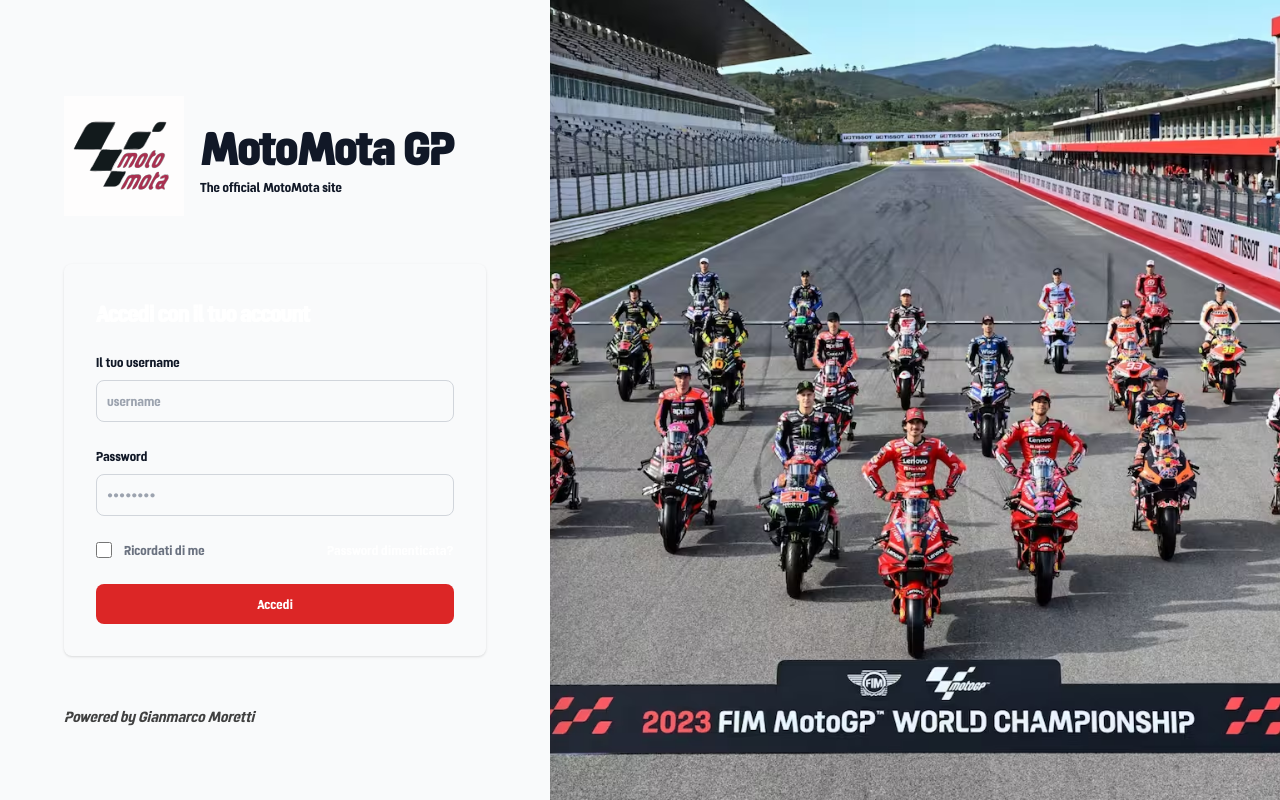
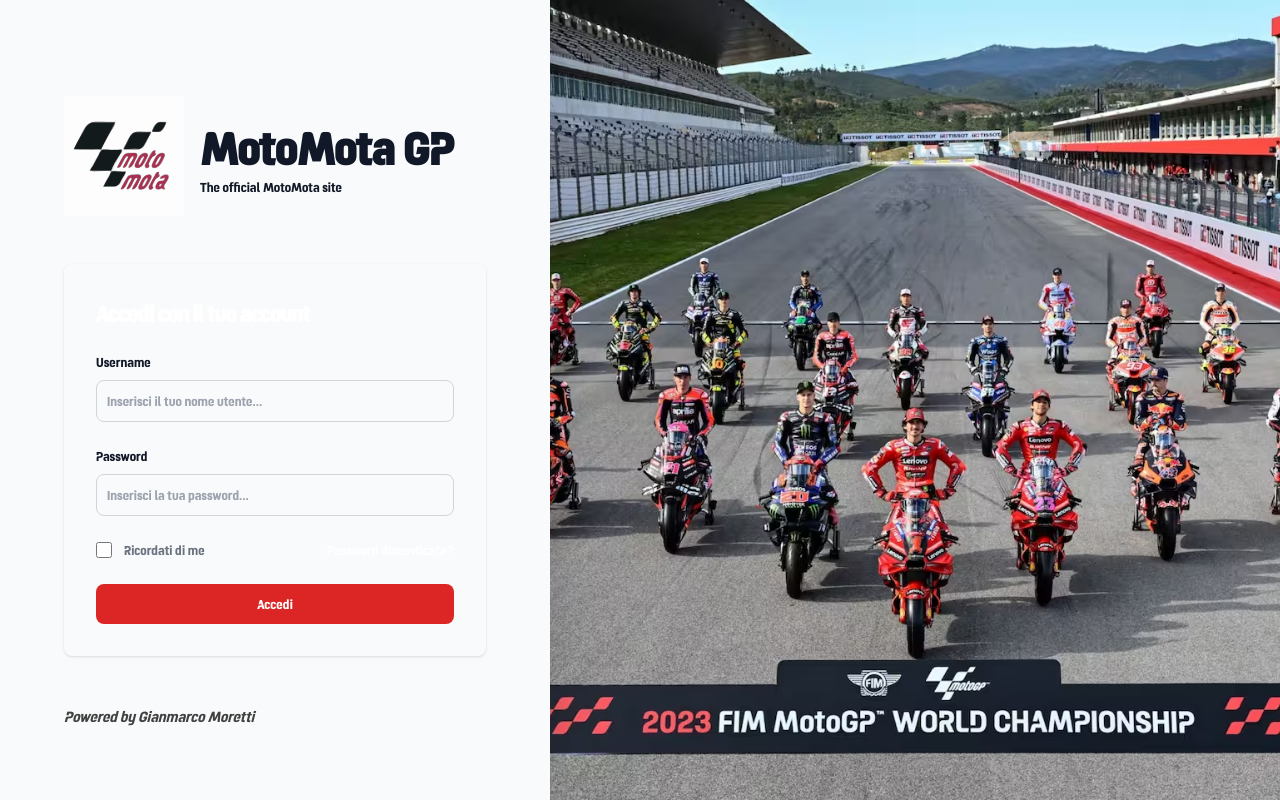
Before and after one commit to Giamma92/MotoMotaGP-React, a React (Create React App) app: page /login in a window 1280 px wide. Built offline with nearby package versions, Linux system fonts and the light colour scheme; no server answers.

Commit message:
feat: Added input component to handle form input and validations

```diff
--- a/src/App.tsx
+++ b/src/App.tsx
@@ -2,7 +2,7 @@
 import Login from './components/Pages/Login'
 import NoPage from './components/Pages/NoPage';
 
-import { BrowserRouter, Route, Routes, useNavigate } from "react-router-dom";
+import { BrowserRouter, Route, Routes } from "react-router-dom";
 import { AuthProvider, useAuth } from './components/Auth/AuthContext';
 
 import { ApolloClient, InMemoryCache, ApolloProvider, HttpLink, ApolloLink } from '@apollo/client';
@@ -51,7 +51,7 @@
             //     authorization: getNewToken(),
             //   },
             // });
-            authContext.logout();
+            // authContext.logout();
             // Retry the request, returning the new observable
             return forward(operation);
         }
--- a/src/components/Forms/LoginForm.tsx
+++ b/src/components/Forms/LoginForm.tsx
@@ -8,6 +8,8 @@
 // import { AUTH_TOKEN } from './constants';
 import { Toast, notifyError, notifySuccess } from "../Toast";
 import { useAuth } from '../Auth/AuthContext';
+import Input from 'components/UI/form/Input';
+// import { useFormInput } from 'components/UI/form/FormInput';
 // import type { LazyQueryHookOptions } from '@apollo/client';
 
 function LoginForm() {
@@ -15,17 +17,28 @@
   let authContext: any = useAuth();
   const navigate = useNavigate();
 
-  // //clear token when navigate to login page
-  // authContext.logout();
-
   const [formState, setFormState] = useState({
     username: '',
     password: '',
+    remember: true,
+
+    isValid: true
   });
 
-  // const [ loginState ] = useState({
-  //   error: '',
-  // });
+
+  function OnChangeInputForm(value: any, error: string, field: string): void {
+      (formState as any)[field] = value;
+
+      const isValid = !error || error === ''
+      setFormState({...formState, isValid})
+  }
+
+  function  ValidatePassword(value: any) {
+    if (value?.length < 8) {
+          return 'La password deve essere lunga almeno 8 caratteri';
+        }
+        return ''; // No error
+  }
 
   // const queryOptions = {
   //   fetchPolicy: "no-cache",
@@ -46,13 +59,13 @@
   });
 
   const sendLogin = () => {
-    if(!formState.username || !formState.password)
+    if(!formState.username || formState.username === '' || !formState.password || formState.password === '')
       notifyError("Inserisci username e password!");
     else
       doLogin({
         variables: {
           username: formState.username,
-          password: formState.password
+          password: Md5.hashStr(formState.password)
         }
       });
   }
@@ -101,33 +114,42 @@
                     </h1>
                     <form className="space-y-4 md:space-y-6" action="#">
                         <Toast />
-                        {loading && <h2>Caricamento...</h2>}
+                        {loading && <h2 className='block mb-2 text-sm font-medium text-gray-900 dark:text-white'>Caricamento...</h2>}
                         <div>
-                            <label htmlFor="username" className="block mb-2 text-sm font-medium text-gray-900 dark:text-white">Il tuo username</label>
-                            <input type="username" name="username" id="username" className="bg-gray-50 border border-gray-300 text-gray-900 sm:text-sm rounded-lg focus:ring-primary-600 focus:border-primary-600 block w-full p-2.5 dark:bg-gray-700 dark:border-gray-600 dark:placeholder-gray-400 dark:text-white dark:focus:ring-blue-500 dark:focus:border-blue-500" placeholder="username" required
-                                onChange={(e) =>
-                                  setFormState({
-                                    ...formState,
-                                    username: e.target.value
-                                  })
-                                }
+                            <Input
+                              label="Username"
+                              type="text"
+                              id="username"
+                              placeholder="Inserisci il tuo nome utente..."
+                              value={formState.username}
+                              onChange={(value, err) => OnChangeInputForm(value, err, 'username')}
+                              required={true}
                             />
                         </div>
                         <div>
-                            <label htmlFor="password" className="block mb-2 text-sm font-medium text-gray-900 dark:text-white">Password</label>
-                            <input type="password" name="password" id="password" placeholder="••••••••" className="bg-gray-50 border border-gray-300 text-gray-900 sm:text-sm rounded-lg focus:ring-primary-600 focus:border-primary-600 block w-full p-2.5 dark:bg-gray-700 dark:border-gray-600 dark:placeholder-gray-400 dark:text-white dark:focus:ring-blue-500 dark:focus:border-blue-500" required
-                                onChange={(e) =>
-                                  setFormState({
-                                    ...formState,
-                                    password: Md5.hashStr(e.target.value)
-                                  })
-                                }
+                          <Input
+                              label="Password"
+                              type="password"
+                              id="password"
+                              placeholder="Inserisci la tua password..."
+                              value={formState.password}
+                              onChange={(value, err) => OnChangeInputForm(value, err, 'password')}
+                              validationFn={ValidatePassword}
+                              required={true}
                             />
                         </div>
                         <div className="flex items-center justify-between">
                             <div className="flex items-start">
                                 <div className="flex items-center h-5">
-                                  <input id="remember" aria-describedby="remember" type="checkbox" className="w-4 h-4 border border-gray-300 rounded bg-gray-50 focus:ring-3 focus:ring-primary-300 dark:bg-gray-700 dark:border-gray-600 dark:focus:ring-primary-600 dark:ring-offset-gray-800" required />
+                                  <Input
+                                    label=""
+                                    type="checkbox"
+                                    id="remember"
+                                    placeholder="Inserisci la tua password..."
+                                    value={formState.remember}
+                                    onChange={(value, err) => OnChangeInputForm(value, err, 'remember')}
+                                    className="w-4 h-4 border border-gray-300 rounded bg-gray-50 focus:ring-3 focus:ring-primary-300 dark:bg-gray-700 dark:border-gray-600 dark:focus:ring-primary-600 dark:ring-offset-gray-800"
+                                  />
                                 </div>
                                 <div className="ml-3 text-sm">
                                   <label htmlFor="remember" className="text-gray-500 dark:text-gray-300">Ricordati di me</label>
@@ -135,57 +157,22 @@
                             </div>
                             <a href="/" className="text-sm text-white font-medium text-primary-600 hover:underline dark:text-primary-500">Password dimenticata?</a>
                         </div>
-                        <button type="submit" className="w-full text-white bg-red-600 hover:bg-red-700 focus:ring-4 focus:outline-none focus:ring-primary-300 font-medium rounded-lg text-sm px-5 py-2.5 text-center dark:bg-primary-600 dark:hover:bg-primary-700 dark:focus:ring-primary-800"
-                            onClick={(e) => {
-                                  e.preventDefault();
-                                  console.log("[LoginForm] Submit login");
-                                  sendLogin();
+                        <button className="w-full text-white bg-red-600 hover:bg-red-700 focus:ring-4 focus:outline-none focus:ring-primary-300 font-medium rounded-lg text-sm px-5 py-2.5 text-center dark:bg-primary-600 dark:hover:bg-primary-700 dark:focus:ring-primary-800"
+                                disabled = {!formState.isValid}
+                                style={{backgroundColor: !formState.isValid ? 'grey' : ''}}
+                                onClick={(e) => {
+                                      e.stopPropagation();
+                                      e.preventDefault();
+                                      console.log("[LoginForm] Submit login");
+                                      sendLogin();
+                                    }
                                 }
-                              }
-                        >Accedi</button>
+                        >Accedi
+                      </button>
                     </form>
                 </div>
         </div>
       </section>
-    // <form className="login-form space-content">
-    //   <Toast />
-    //   <div className="login-form__controls">
-    //   {!!loginState && <h5>{loginState.error}</h5>}
-    //   {error && <h5>{error?.message}</h5>}
-    //   {loading && <h2>Loading...</h2>}
-    //     <label>Username</label>
-    //     <input type="username" name="username" required
-    //       onChange={(e) =>
-    //         setFormState({
-    //           ...formState,
-    //           username: e.target.value
-    //         })
-    //       }/>
-    //   </div>
-    //   <div className="login-form__controls">
-    //     <label>Password</label>
-    //     <input type="password" name="password" autoComplete="on" required onChange={(e) =>
-    //         setFormState({
-    //           ...formState,
-    //           password: Md5.hashStr(e.target.value)
-    //         })
-    //       } />
-    //   </div>
-    //   <button className="button color-secondary behavior-full"
-    //     onClick={(e) => {
-    //         e.preventDefault();
-    //         console.log("[LoginForm] Submit login");
-    //         sendLogin();
-    //       }
-    //     }
-    //     >Login
-    //   </button>
-    //   <label className="checkbox">
-    //     <input type="checkbox" name="remember" />
-    //     <span>Remember me</span>
-    //   </label>
-    //   <a href="/">Forgot password?</a>
-    // </form>
     )
 
   );
--- /dev/null
+++ b/src/components/UI/form/Input.tsx
@@ -0,0 +1,85 @@
+import { useState } from 'react';
+
+interface InputProps {
+    value: any;
+    label?: string;
+    type: string;
+    id: string,
+    placeholder: string,
+    className?: string,
+    required?: boolean,
+    // error?: string,
+    onChange: (value: any, err: string) => void,
+    validationFn?: (value: any) => string
+}
+
+interface FormInput {
+    value: any,
+    onChange: (value: any) => any,
+    validate: (value: any) => string
+}
+
+export function useFormInput(initialValue: any, validationFn?: (value: any) => string): FormInput {
+    const [value, setValue] = useState(initialValue);
+
+    const handleChange = (e: any) => {
+        const newValue = e.target.value;
+        setValue(newValue);
+    }
+
+    const validate = (value: any): string => {
+        let validationError = '';
+        if(!!validationFn) {
+            validationError = validationFn(value);
+        }
+        return validationError;
+    }
+
+    return {value, onChange: handleChange, validate: validate};
+}
+
+function Input({ required = false,
+                className = "bg-gray-50 border border-gray-300 text-gray-900 sm:text-sm rounded-lg focus:ring-primary-600 focus:border-primary-600 block w-full p-2.5 dark:bg-gray-700 dark:border-gray-600 dark:placeholder-gray-400 dark:text-white dark:focus:ring-blue-500 dark:focus:border-blue-500",
+                ...props}: InputProps) {
+
+    const formInput = useFormInput(props.value, props.validationFn);
+
+    const [inputValue] = useState();
+    const [error, setError] = useState('');
+
+    const handleInputChange = (e: any) => {
+        const newValue = e.target.value;
+        formInput.onChange(e);
+        const validationError = (required && !newValue)
+            ? `Il campo ${props.label} è obbligatorio`
+            : formInput.validate(newValue);
+
+        setError(validationError || '');
+
+
+        props.onChange(newValue, validationError);
+    };
+
+
+    return (
+        <div className="flex flex-col w-full">
+            <div className="flex justify-between">
+            {!!props.label && <label htmlFor={props.id} className="block mb-2 text-sm font-medium text-gray-900 dark:text-white">
+                {props.label}
+            </label>}
+            </div>
+            <input
+                id={props.id}
+                aria-describedby={props.label}
+                type={props.type}
+                className={className}
+                placeholder={props.placeholder}
+                value={inputValue}
+                onChange={handleInputChange}
+            />
+            { error && <p className="text-red-500">{error}</p> }
+        </div>
+        )
+}
+
+export default Input;
```
